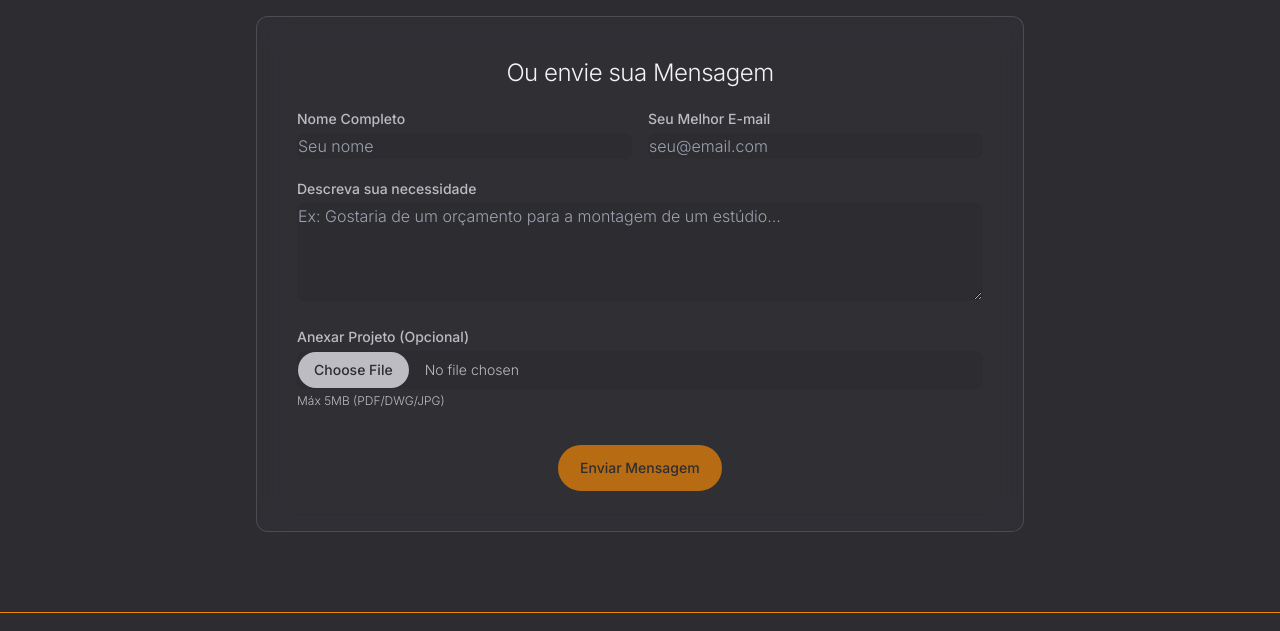
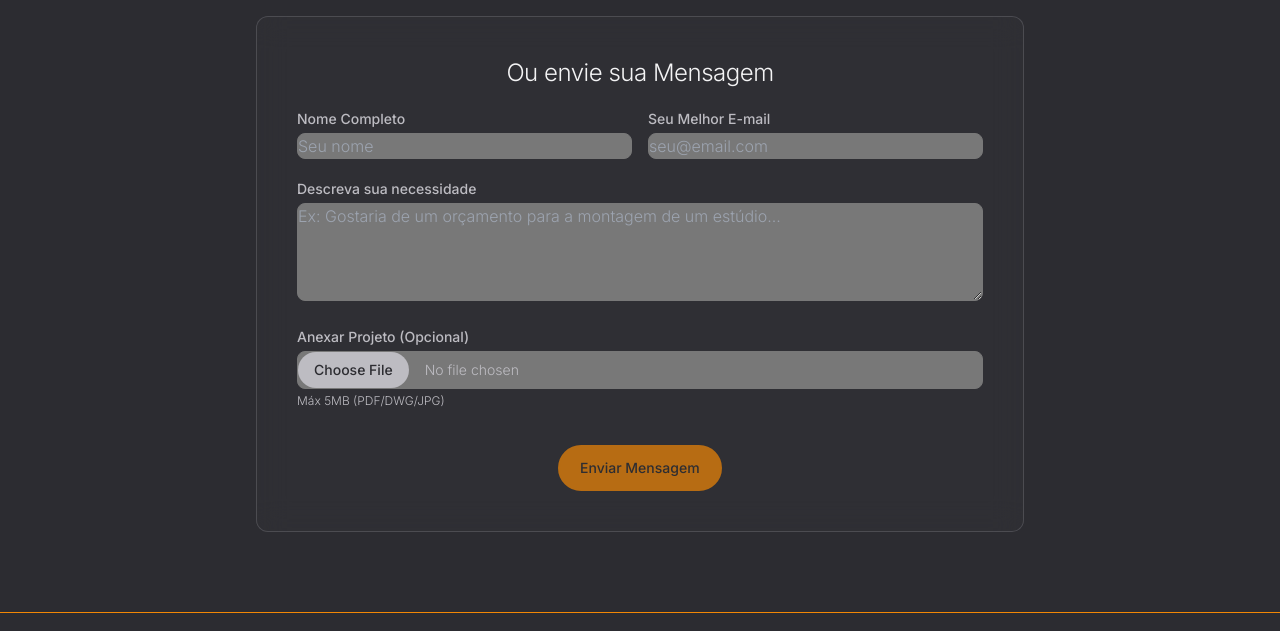
Before and after one commit to julio196/itexacusticasp, a plain HTML site: page noite/index.html in a window 1280 px wide. Shown: the part 3020-3651 px from the top of the page. Drawn offline with nearby package versions, Linux system fonts and the light colour scheme.

Commit message:
Update style.css

```diff
--- a/noite/style.css
+++ b/noite/style.css
@@ -23,7 +23,7 @@
     --shadow-effect: 0 10px 25px -3px rgba(0,0,0,0.3), 0 4px 6px -4px rgba(0,0,0,0.2);
 
     /* Cores de formulário */
-    --color-input-bg: #2C2C31;
+    --color-input-bg: #787878;
     --color-input-text: #1F2937;
 }
 
```
